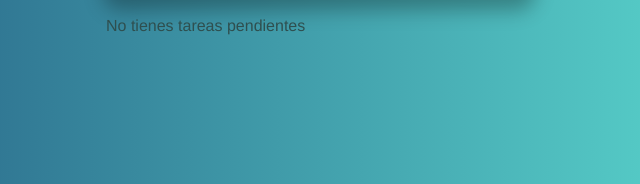
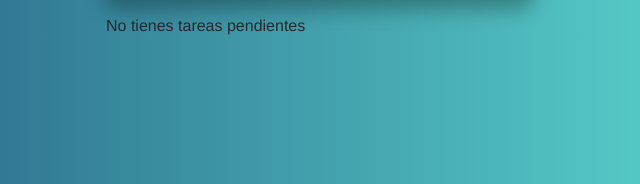
Before and after one commit to andrearobdav/Lista-de-Tareas, a plain HTML site: page index.html in a window 1280 px wide. Shown: the part 407-591 px from the top of the page, 320-960 px from the left. Drawn offline with Linux system fonts and the light colour scheme.

Commit message:
cambio de color

```diff
--- a/styles.css
+++ b/styles.css
@@ -124,5 +124,5 @@ li {
 
   .empty {
       margin-top: 20px;
-    color: darkslategrey;
+    color: #282828;
   }
```
